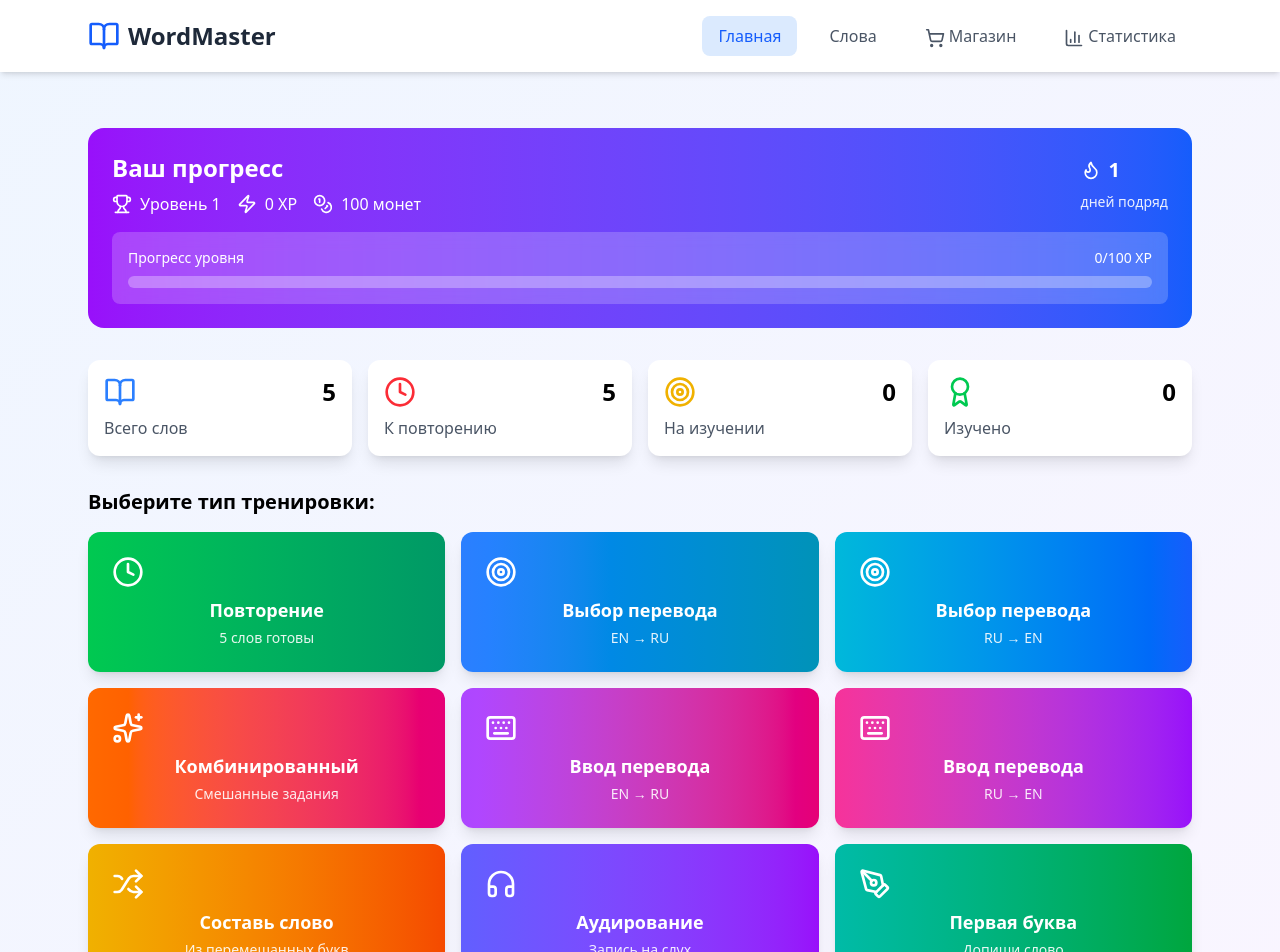
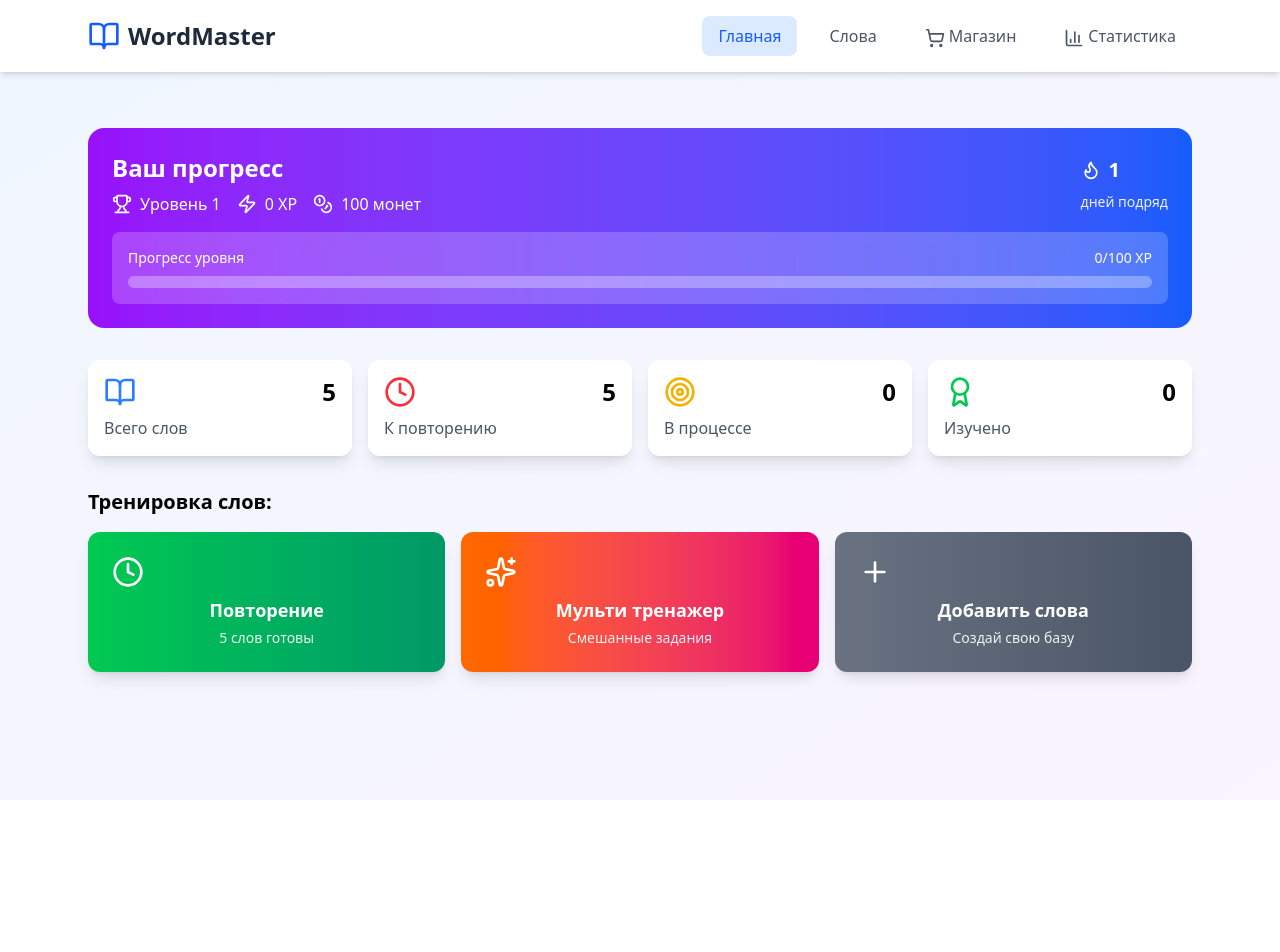
Before and after one commit to rblack-x/wordmaster, a React (Vite) app: page / in a window 1280 px wide. Shown: the top 952 px of the page. After the commit the page ends 800 px from the top, so only its background shows below. Built offline with nearby package versions, Linux system fonts and the light colour scheme.

Commit message:
feat: implement multi trainer and clean labels

```diff
--- a/src/AddWordForm.jsx
+++ b/src/AddWordForm.jsx
@@ -53,7 +53,7 @@ const AddWordForm = React.memo(({ newWord, handleNewWordChange, handleExampleCha
           <select
             value={newWord.category}
             onChange={(e) => handleNewWordChange('category', e.target.value)}
-            className="w-full px-3 py-2 border rounded-lg focus:outline-none focus:ring-2 focus:ring-blue-500"
+            className="w-full px-3 py-2 border rounded-lg bg-gray-50 focus:outline-none focus:ring-2 focus:ring-blue-500"
           >
             {categories.map(cat => (
               <option key={cat} value={cat}>{cat}</option>
--- a/src/App.jsx
+++ b/src/App.jsx
@@ -1,5 +1,5 @@
-import React, { useState, useEffect, useCallback, useMemo } from 'react';
-import { BookOpen, Trophy, Clock, Target, Award, Zap, X, Check, RotateCcw, Volume2, Heart, Flame, Plus, Edit2, Save, Shuffle, PenTool, Headphones, Eye, Keyboard, ShoppingCart, BarChart3, TrendingUp, Calendar, Info, Coins, Sparkles, Palette, Music, Rocket } from 'lucide-react';
+import React, { useState, useEffect, useCallback, useMemo, useRef } from 'react';
+import { BookOpen, Trophy, Clock, Target, Award, Zap, X, Check, RotateCcw, Volume2, Heart, Flame, Plus, Edit2, Save, Headphones, Eye, ShoppingCart, BarChart3, TrendingUp, Calendar, Info, Coins, Sparkles, Palette, Music, Rocket } from 'lucide-react';
 import './styles/word-page.css';
 import AddWordForm from './AddWordForm';
 import WordsList from './WordsList';
@@ -22,7 +22,6 @@ const categoryOptions = ['Путешествия', 'Природа', 'Эмоци
   const [reviewWords, setReviewWords] = useState([]);
   const [showAnswer, setShowAnswer] = useState(false);
   const [userStats, setUserStats] = useState(savedData.stats);
-  const [trainingMode, setTrainingMode] = useState(null);
   const [trainingWords, setTrainingWords] = useState([]);
   const [currentQuestion, setCurrentQuestion] = useState(null);
   const [selectedAnswer, setSelectedAnswer] = useState(null);
@@ -31,6 +30,10 @@ const categoryOptions = ['Путешествия', 'Природа', 'Эмоци
   const [showHint, setShowHint] = useState(false);
   const [scrambledLetters, setScrambledLetters] = useState([]);
   const [selectedLetters, setSelectedLetters] = useState([]);
+  const [trainingQueue, setTrainingQueue] = useState([]);
+  const [taskIndex, setTaskIndex] = useState(0);
+  const wordTaskCounts = useRef({});
+  const [wordCorrectMap, setWordCorrectMap] = useState({});
   const [showAddWordForm, setShowAddWordForm] = useState(false);
   const [wordListModal, setWordListModal] = useState(null);
   const [selectedWord, setSelectedWord] = useState(null);
@@ -257,18 +260,12 @@ const categoryOptions = ['Путешествия', 'Природа', 'Эмоци
   }, [newWord]);
 
   // Генерация вопроса для тренажера
-  const generateQuestion = useCallback((wordsPool, mode) => {
-    if (wordsPool.length === 0) return;
-
-    let actualMode = mode;
-    if (mode === 'mixed') {
-      const modes = ['multiple-choice-en-ru', 'multiple-choice-ru-en', 'typing-en-ru', 'typing-ru-en', 'scramble', 'listening', 'first-letter'];
-      actualMode = modes[Math.floor(Math.random() * modes.length)];
-    }
-
-    const correctWord = wordsPool[Math.floor(Math.random() * wordsPool.length)];
-
-    if (actualMode === 'multiple-choice-en-ru' || actualMode === 'multiple-choice-ru-en') {
+  const generateQuestion = useCallback((task) => {
+    if (!task) return;
+
+    const { word: correctWord, type: actualMode } = task;
+
+    if (actualMode === 'multiple-choice-en-ru' || actualMode === 'word-choice') {
       const otherWords = words.filter(w => w.id !== correctWord.id);
       const wrongAnswers = [];
 
@@ -319,8 +316,7 @@ const categoryOptions = ['Путешествия', 'Природа', 'Эмоци
   }, [words]);
 
   // Начать тренировку
-  const startTraining = useCallback((mode) => {
-    setTrainingMode(mode);
+  const startTraining = useCallback(() => {
     const wordsForTraining = wordsToReview.slice(0, 10);
 
     if (wordsForTraining.length === 0) {
@@ -328,8 +324,25 @@ const categoryOptions = ['Путешествия', 'Природа', 'Эмоци
       return;
     }
 
+    const modes = ['multiple-choice-en-ru', 'word-choice', 'typing-en-ru', 'typing-ru-en', 'scramble', 'listening', 'first-letter'];
+    const tasks = [];
+    const counts = {};
+    const correctMapInit = {};
+
+    wordsForTraining.forEach(w => {
+      counts[w.id] = modes.length;
+      correctMapInit[w.id] = true;
+      modes.forEach(m => tasks.push({ word: w, type: m }));
+    });
+
+    tasks.sort(() => Math.random() - 0.5);
+
+    setTrainingQueue(tasks);
+    setTaskIndex(0);
+    wordTaskCounts.current = counts;
+    setWordCorrectMap(correctMapInit);
     setTrainingWords(wordsForTraining);
-    generateQuestion(wordsForTraining, mode);
+    generateQuestion(tasks[0]);
     setCurrentView('training');
     setUserInput('');
     setShowHint(false);
@@ -339,9 +352,9 @@ const categoryOptions = ['Путешествия', 'Природа', 'Эмоци
   // Проверка ответа в тренажере
   const checkAnswer = useCallback((answer) => {
     let correct = false;
-    const mode = trainingMode === 'mixed' ? currentQuestion.type : trainingMode;
-
-    if (mode === 'multiple-choice-en-ru' || mode === 'multiple-choice-ru-en') {
+    const mode = currentQuestion.type;
+
+    if (mode === 'multiple-choice-en-ru' || mode === 'word-choice') {
       setSelectedAnswer(answer);
       correct = answer === currentQuestion.correctId;
     } else if (mode === 'typing-en-ru' || mode === 'typing-ru-en' || mode === 'listening' || mode === 'first-letter') {
@@ -372,16 +385,21 @@ const categoryOptions = ['Путешествия', 'Природа', 'Эмоци
       }));
     }
 
-    // Обновляем статистику слова
-    setWords(prev => prev.map(w =>
-      w.id === currentQuestion.word.id ? updateWordProgress(w, correct) : w
-    ));
+    const wordId = currentQuestion.word.id;
+    const newCorrectValue = (wordCorrectMap[wordId] ?? true) && correct;
+    setWordCorrectMap(prev => ({ ...prev, [wordId]: newCorrectValue }));
+    const newCount = (wordTaskCounts.current[wordId] || 0) - 1;
+    wordTaskCounts.current[wordId] = newCount;
+    if (newCount === 0) {
+      setWords(w => w.map(word => word.id === wordId ? updateWordProgress(word, newCorrectValue) : word));
+      setTrainingWords(words => words.filter(w => w.id !== wordId));
+    }
 
     setTimeout(() => {
-      const remainingWords = trainingWords.filter(w => w.id !== currentQuestion.word.id);
-      if (remainingWords.length > 0) {
-        setTrainingWords(remainingWords);
-        generateQuestion(remainingWords, trainingMode);
+      const nextIndex = taskIndex + 1;
+      if (nextIndex < trainingQueue.length) {
+        setTaskIndex(nextIndex);
+        generateQuestion(trainingQueue[nextIndex]);
         setUserInput('');
         setSelectedLetters([]);
         setShowHint(false);
@@ -389,7 +407,7 @@ const categoryOptions = ['Путешествия', 'Природа', 'Эмоци
         setCurrentView('dashboard');
       }
     }, 2000);
-  }, [trainingMode, currentQuestion, userInput, selectedLetters, userStats.activeBoosts, trainingWords,  generateQuestion, updateWordProgress]);
+  }, [currentQuestion, userInput, selectedLetters, userStats.activeBoosts, wordCorrectMap, trainingQueue, taskIndex, updateWordProgress, generateQuestion]);
 
   // Использовать подсказку
   const useHint = useCallback(() => {
@@ -669,17 +687,17 @@ const categoryOptions = ['Путешествия', 'Природа', 'Эмоци
   // Компонент тренажера
   const TrainingComponent = () => {
     if (!currentQuestion) return null;
-    const mode = trainingMode === 'mixed' ? currentQuestion.type : trainingMode;
+    const mode = currentQuestion.type;
 
     // Режим выбора из вариантов
-    if (mode === 'multiple-choice-en-ru' || mode === 'multiple-choice-ru-en') {
+    if (mode === 'multiple-choice-en-ru' || mode === 'word-choice') {
       return (
         <div className="max-w-2xl mx-auto p-6">
           <div className="bg-white rounded-2xl shadow-xl p-8">
             <div className="mb-6">
               <div className="flex justify-between items-center mb-4">
                 <h3 className="text-lg font-semibold text-gray-600">
-                  {mode === 'multiple-choice-en-ru' ? 'Выберите перевод:' : 'Choose translation:'}
+                  {mode === 'multiple-choice-en-ru' ? 'Выберите перевод:' : 'Выберите слово:'}
                 </h3>
                 <div className="flex items-center gap-4">
                   <span className="bg-purple-100 text-purple-700 px-3 py-1 rounded-full text-sm font-semibold">
@@ -1283,13 +1301,13 @@ const categoryOptions = ['Путешествия', 'Природа', 'Эмоци
 
           <div
             className="bg-white rounded-xl p-4 shadow-lg cursor-pointer hover:shadow-xl"
-            onClick={() => setWordListModal({ title: 'На изучении', words: words.filter(w => w.status === 'learning') })}
+            onClick={() => setWordListModal({ title: 'В процессе', words: words.filter(w => w.status === 'learning') })}
           >
             <div className="flex items-center justify-between mb-2">
               <Target className="w-8 h-8 text-yellow-500" />
               <span className="text-2xl font-bold">{words.filter(w => w.status === 'learning').length}</span>
             </div>
-            <p className="text-gray-600">На изучении</p>
+            <p className="text-gray-600">В процессе</p>
           </div>
 
           <div
@@ -1305,10 +1323,9 @@ const categoryOptions = ['Путешествия', 'Природа', 'Эмоци
         </div>
 
         {/* Раздел тренировок */}
-        <h3 className="text-xl font-bold mb-4">Выберите тип тренировки:</h3>
+        <h3 className="text-xl font-bold mb-4">Тренировка слов:</h3>
 
         <div className="grid grid-cols-1 md:grid-cols-3 gap-4">
-          {/* Основные режимы */}
           <button
             onClick={() => {
               if (wordsToReview.length > 0) {
@@ -1329,77 +1346,12 @@ const categoryOptions = ['Путешествия', 'Природа', 'Эмоци
           </button>
 
           <button
-            onClick={() => startTraining('multiple-choice-en-ru')}
-            className="bg-gradient-to-r from-blue-500 to-cyan-600 text-white rounded-xl p-6 shadow-lg hover:shadow-xl transition-all transform hover:scale-105"
-          >
-            <Target className="w-8 h-8 mb-2" />
-            <h3 className="text-lg font-bold mb-1">Выбор перевода</h3>
-            <p className="text-sm opacity-90">EN → RU</p>
-          </button>
-
-          <button
-            onClick={() => startTraining('multiple-choice-ru-en')}
-            className="bg-gradient-to-r from-cyan-500 to-blue-600 text-white rounded-xl p-6 shadow-lg hover:shadow-xl transition-all transform hover:scale-105"
-          >
-            <Target className="w-8 h-8 mb-2" />
-            <h3 className="text-lg font-bold mb-1">Выбор перевода</h3>
-            <p className="text-sm opacity-90">RU → EN</p>
-          </button>
-
-          <button
-            onClick={() => startTraining('mixed')}
+            onClick={startTraining}
             className="bg-gradient-to-r from-orange-500 to-pink-600 text-white rounded-xl p-6 shadow-lg hover:shadow-xl transition-all transform hover:scale-105"
           >
             <Sparkles className="w-8 h-8 mb-2" />
-            <h3 className="text-lg font-bold mb-1">Комбинированный</h3>
+            <h3 className="text-lg font-bold mb-1">Мульти тренажер</h3>
             <p className="text-sm opacity-90">Смешанные задания</p>
-          </button>
-
-          {/* Режимы набора текста */}
-          <button
-            onClick={() => startTraining('typing-en-ru')}
-            className="bg-gradient-to-r from-purple-500 to-pink-600 text-white rounded-xl p-6 shadow-lg hover:shadow-xl transition-all transform hover:scale-105"
-          >
-            <Keyboard className="w-8 h-8 mb-2" />
-            <h3 className="text-lg font-bold mb-1">Ввод перевода</h3>
-            <p className="text-sm opacity-90">EN → RU</p>
-          </button>
-
-          <button
-            onClick={() => startTraining('typing-ru-en')}
-            className="bg-gradient-to-r from-pink-500 to-purple-600 text-white rounded-xl p-6 shadow-lg hover:shadow-xl transition-all transform hover:scale-105"
-          >
-            <Keyboard className="w-8 h-8 mb-2" />
-            <h3 className="text-lg font-bold mb-1">Ввод перевода</h3>
-            <p className="text-sm opacity-90">RU → EN</p>
-          </button>
-
-          {/* Специальные режимы */}
-          <button
-            onClick={() => startTraining('scramble')}
-            className="bg-gradient-to-r from-yellow-500 to-orange-600 text-white rounded-xl p-6 shadow-lg hover:shadow-xl transition-all transform hover:scale-105"
-          >
-            <Shuffle className="w-8 h-8 mb-2" />
-            <h3 className="text-lg font-bold mb-1">Составь слово</h3>
-            <p className="text-sm opacity-90">Из перемешанных букв</p>
-          </button>
-
-          <button
-            onClick={() => startTraining('listening')}
-            className="bg-gradient-to-r from-indigo-500 to-purple-600 text-white rounded-xl p-6 shadow-lg hover:shadow-xl transition-all transform hover:scale-105"
-          >
-            <Headphones className="w-8 h-8 mb-2" />
-            <h3 className="text-lg font-bold mb-1">Аудирование</h3>
-            <p className="text-sm opacity-90">Запись на слух</p>
-          </button>
-
-          <button
-            onClick={() => startTraining('first-letter')}
-            className="bg-gradient-to-r from-teal-500 to-green-600 text-white rounded-xl p-6 shadow-lg hover:shadow-xl transition-all transform hover:scale-105"
-          >
-            <PenTool className="w-8 h-8 mb-2" />
-            <h3 className="text-lg font-bold mb-1">Первая буква</h3>
-            <p className="text-sm opacity-90">Допиши слово</p>
           </button>
 
           <button
--- a/src/WordsList.jsx
+++ b/src/WordsList.jsx
@@ -40,9 +40,11 @@ const WordsList = ({
         <span className="text-xs text-slate-500">{word.level}/{maxLevel}</span>
       </div>
       <div className="flex flex-wrap justify-center gap-2">
-        <span className={`badge-base badge-status-${word.status}`}>
-          {word.status === 'mastered' ? 'Изучено' : word.status === 'learning' ? 'На изучении' : 'Новое'}
-        </span>
+        {word.status !== 'learning' && (
+          <span className={`badge-base badge-status-${word.status}`}>
+            {word.status === 'mastered' ? 'Изучено' : 'Новое'}
+          </span>
+        )}
         <span className="badge-base badge-cat">{word.category}</span>
         <span className="badge-base badge-repeat">Повтор {formatDate(word.nextReview)}</span>
       </div>
@@ -99,9 +101,11 @@ const WordsList = ({
           <span className="text-xs text-slate-500">{word.level}/{maxLevel}</span>
         </div>
         <div className="flex flex-wrap items-center justify-end gap-2">
-          <span className={`badge-base badge-status-${word.status}`}>
-            {word.status === 'mastered' ? 'Изучено' : word.status === 'learning' ? 'На изучении' : 'Новое'}
-          </span>
+          {word.status !== 'learning' && (
+            <span className={`badge-base badge-status-${word.status}`}>
+              {word.status === 'mastered' ? 'Изучено' : 'Новое'}
+            </span>
+          )}
           <span className="badge-base badge-cat">{word.category}</span>
           <span className="badge-base badge-repeat">Повтор {formatDate(word.nextReview)}</span>
           <button
@@ -140,7 +144,7 @@ const WordsList = ({
             <select
               value={selectedCategory}
               onChange={(e) => setSelectedCategory(e.target.value)}
-              className="px-4 py-2 rounded-lg bg-gray-100 text-gray-700"
+              className="px-4 py-2 border rounded-lg bg-gray-100 text-gray-700 focus:outline-none focus:ring-2 focus:ring-blue-500"
             >
               {categories.map(cat => (
                 <option key={cat} value={cat}>
```
